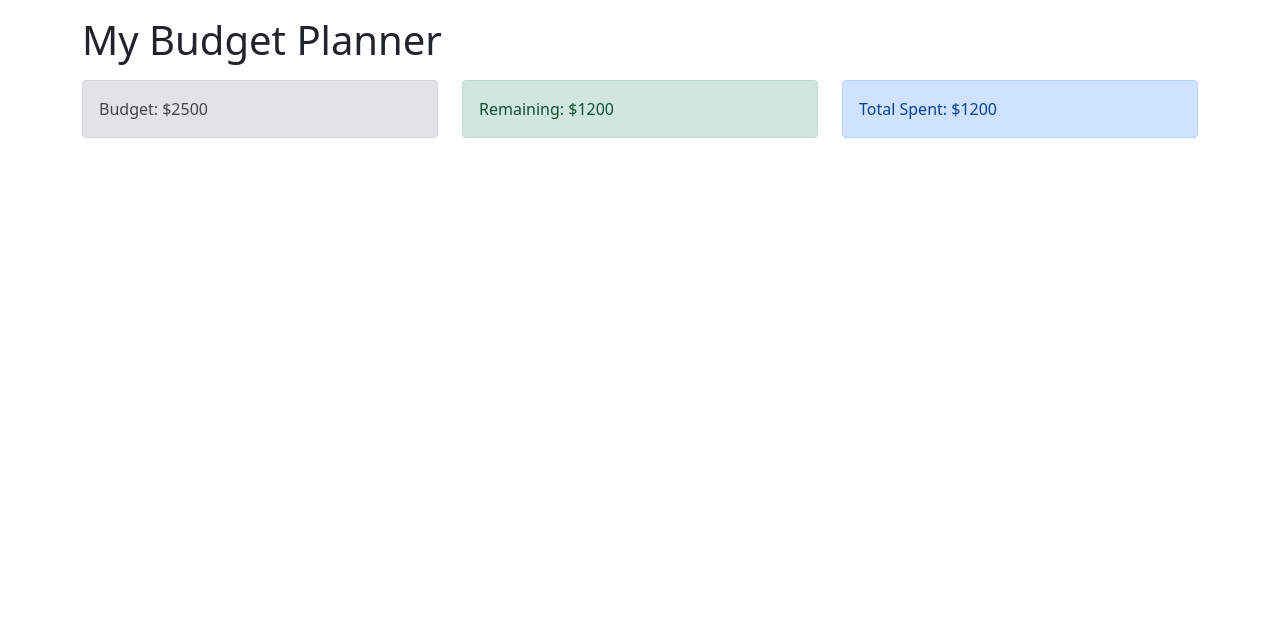
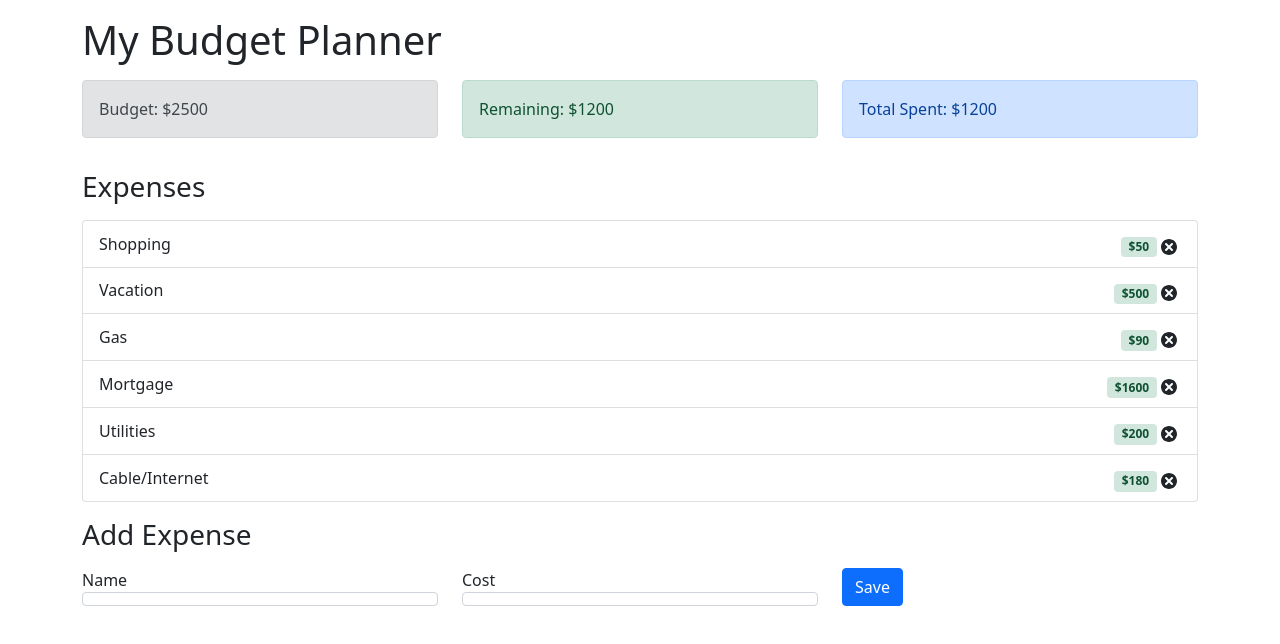
Before and after one commit to Eminer78/Expense-Tracker, a React (Create React App) app: page / in a window 1280 px wide. Shown: the top 644 px of the page. Built offline with nearby package versions, Linux system fonts and the light colour scheme.

Commit message:
general user interface created

```diff
--- a/package.json
+++ b/package.json
@@ -8,6 +8,7 @@
     "@testing-library/user-event": "^12.8.3",
     "bootstrap": "^5.0.2",
     "react": "^17.0.2",
+    "react-bootstrap": "^1.6.1",
     "react-dom": "^17.0.2",
     "react-icons": "^4.2.0",
     "react-scripts": "4.0.3",
--- a/src/App.js
+++ b/src/App.js
@@ -3,6 +3,8 @@ import "bootstrap/dist/css/bootstrap.min.css";
 import Budget from "./components/Budget";
 import Remaining from "./components/Remaining";
 import ExpenseTotal from "./components/ExpenseTotal";
+import ExpenseList from "./components/ExpenseList";
+import AddExpenseForm from "./components/AddExpenseForm";
 
 const App = () => {
   return (
@@ -19,6 +21,18 @@ const App = () => {
           <ExpenseTotal />
         </div>
       </div>
+      <h3 className="mt-3">Expenses</h3>
+      <div className="row mt-3">
+        <div className="col-sm">
+          <ExpenseList />
+        </div>
+      </div>
+      <h3 className="mt-3">Add Expense</h3>
+      <div className="mt-3">
+        <div className="col-sm">
+          <AddExpenseForm />
+        </div>
+      </div>
     </div>
   );
 };
--- /dev/null
+++ b/src/components/AddExpenseForm.js
@@ -0,0 +1,35 @@
+import React from "react";
+
+const AddExpenseForm = () => {
+  return (
+    <form>
+      <div className="row">
+        <div className="col-sm">
+          <label htmlFor="name">Name</label>
+          <inputs
+            required="required"
+            type="text"
+            className="form-control"
+            id="name"
+          ></inputs>
+        </div>
+        <div className="col-sm">
+          <label htmlFor="cost">Cost</label>
+          <inputs
+            required="required"
+            type="text"
+            className="form-control"
+            id="cost"
+          ></inputs>
+        </div>
+        <div className="col-sm">
+          <button type="submit" className="btn btn-primary">
+            Save
+          </button>
+        </div>
+      </div>
+    </form>
+  );
+};
+
+export default AddExpenseForm;
--- /dev/null
+++ b/src/components/ExpenseItem.js
@@ -0,0 +1,16 @@
+import React from "react";
+import { TiDelete } from "react-icons/ti";
+
+const ExpenseItem = (props) => {
+  return (
+    <li className="list-group-item d-flex justify-content-between align-items-center">
+      {props.name}
+      <div>
+        <span className="badge alert-success mt-2">${props.cost}</span>
+        <TiDelete size="1.5em"></TiDelete>
+      </div>
+    </li>
+  );
+};
+
+export default ExpenseItem;
--- /dev/null
+++ b/src/components/ExpenseList.js
@@ -0,0 +1,23 @@
+import React from "react";
+import ExpenseItem from "./ExpenseItem";
+
+const ExpenseList = () => {
+  const expenses = [
+    { id: 1, name: "Shopping", cost: 50 },
+    { id: 2, name: "Vacation", cost: 500 },
+    { id: 3, name: "Gas", cost: 90 },
+    { id: 4, name: "Mortgage", cost: 1600 },
+    { id: 5, name: "Utilities", cost: 200 },
+    { id: 6, name: "Cable/Internet", cost: 180 },
+  ];
+
+  return (
+    <ul className="list-group">
+      {expenses.map((expense) => (
+        <ExpenseItem id={expense.id} name={expense.name} cost={expense.cost} />
+      ))}
+    </ul>
+  );
+};
+
+export default ExpenseList;
```
Also changed, not shown: 1 other file (tests, documents, lock files or other folders).
